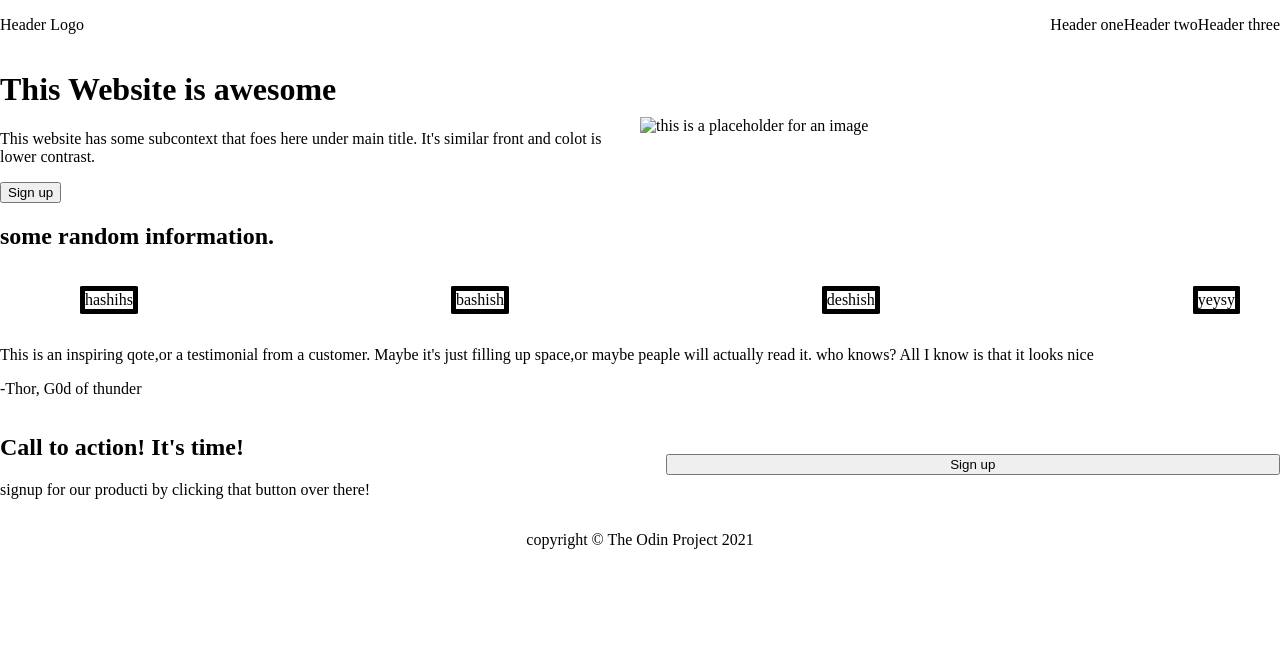
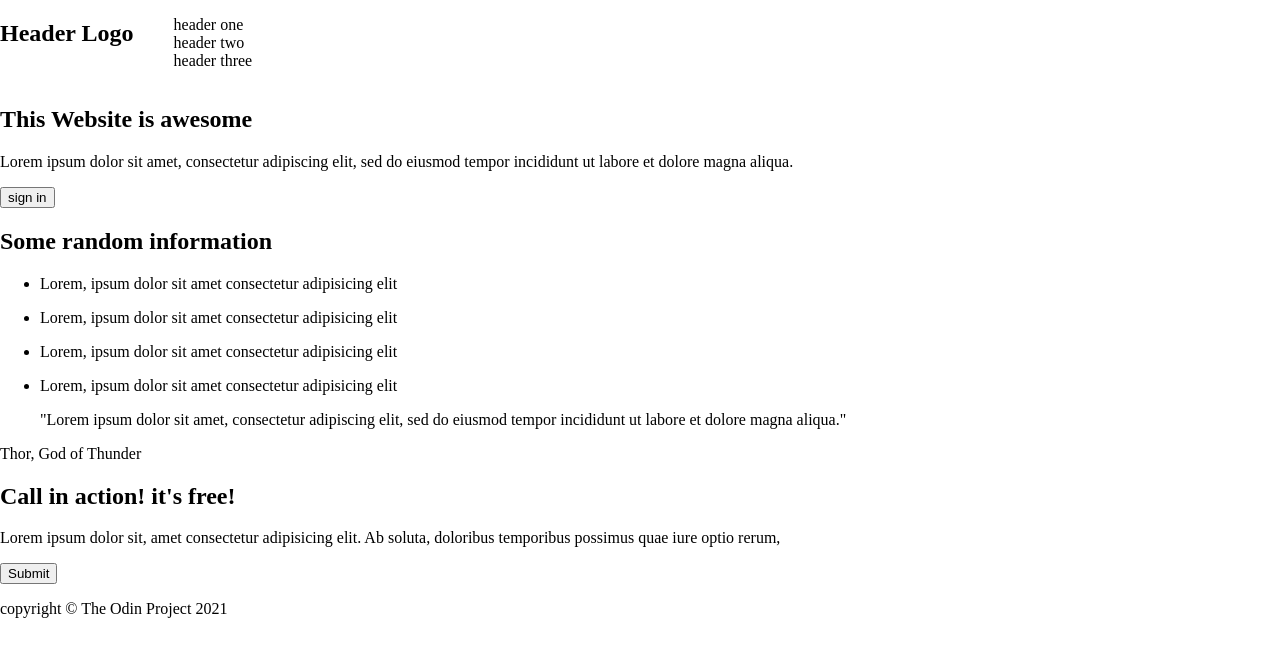
Before and after one commit to PixelApprentice/Landing-page, a plain HTML site: page index.html in a window 1280 px wide. Drawn offline with Linux system fonts and the light colour scheme.

Commit message:
refined the css little bit

```diff
--- a/index.html
+++ b/index.html
@@ -8,56 +8,48 @@
 </head>
 <body>
     <header>
-     <nav>
-		<div class="Logo">Header Logo</div>
-		<ul class="lists">
-			<li>Header one</li>
-			<li>Header two</li>
-			<li>Header three</li>
-	 </nav>
-        <main>
-            <div class="hero_main">
-            <h1>This Website is awesome</h1>
-            <p class="hero_second_text">This website has some subcontext that foes here under main title.
-                It's similar front and colot is lower contrast.
-            </p>
-            <button class="button1">Sign up</button>
-            </div>
-          <div class="image_placeholder">
-            <img src="" alt="this is a placeholder for an image">
-          </div>
-        </main>
+        <nav>
+            <h2 class="logo">Header Logo</h2>
+            <ul class="links">
+                <li>header one</li>
+                <li>header two</li>
+                <li>header three</li>
+            </ul>
+        </nav>
     </header>
-    <hero1>
-        <h2 class="info_header">some random information.</h2>
-        <div >
-            <ul class="random_info">
-                <li><figure>hashihs</figure><figcaption></figcaption></li>
-                <li><figure>bashish</figure><figcaption></figcaption></li>
-                <li><figure>deshish</figure><figcaption></figcaption></li>
-                <li><figure>yeysy</figure><figcaption></figcaption></li>
-         </ul>
+    <section class="hero_section">
+        <div class="left_text">
+            <h1 class="head_text">This Website is awesome</h1>
+            <p class="sub_text">Lorem ipsum dolor sit amet, consectetur adipiscing elit, sed do eiusmod tempor incididunt ut labore et dolore magna aliqua.</p>
+            <button class="hero_button">sign in</button>
         </div>
-    </hero1>
+    </section>
 
-    <quote>
-        <p class="quote_text">This is an inspiring qote,or a testimonial from a customer.
-            Maybe it's just filling up space,or maybe peaple will actually read it.
-            who knows? All I know is that it looks nice</p>
-            <p>-Thor, G0d of thunder</p>
-    </quote>
+    <section class="random_info_section">
+        <h2 class="random_text_hero">Some random information</h2>
+        <ul class="figure_class">
+            <li><figure></figure><figcaption>Lorem, ipsum dolor sit amet consectetur adipisicing elit</figcaption></li>
+            <li><figure></figure><figcaption>Lorem, ipsum dolor sit amet consectetur adipisicing elit</figcaption></li>
+            <li><figure></figure><figcaption>Lorem, ipsum dolor sit amet consectetur adipisicing elit</figcaption></li>
+            <li><figure></figure><figcaption>Lorem, ipsum dolor sit amet consectetur adipisicing elit</figcaption></li>
+        </ul>
+    </section>
 
-    <call_to_action class="action">
-        <div class="left_side">
-        <h2>Call to action! It's time!</h2>
-        <p>signup for our producti by clicking that button over there!</p>
-        </div>
-        <Button class="right_side"> Sign up</Button>
-    </call_to_action>
+    <section class="quote_section">
+        <blockquote class="quote_text">"Lorem ipsum dolor sit amet, consectetur adipiscing elit, sed do eiusmod tempor incididunt ut labore et dolore magna aliqua."</blockquote>
+        <p class="author_name">Thor, God of Thunder</p>
+    </section>
+
+    <section class="contact_section">
+        <h2 class="contact_hero_text">Call in action! it's free!</h2>
+        <p class="contact_mini_text">Lorem ipsum dolor sit, amet consectetur adipisicing elit. Ab soluta, doloribus temporibus possimus quae iure optio rerum,</p>
+        <button  class="Call">Submit</button>
+        </form>
+    </section>
 
     <footer>
         <p>copyright &copy; The Odin Project 2021</p>
+    </footer>
 
-    </footer>
-</body>
+    </body>
 </html>
--- a/styles.css
+++ b/styles.css
@@ -4,54 +4,9 @@ html,body{
 }
 nav{
     display: flex;
-    align-items: center;
-    gap: 3%;
-}
-.lists{
-    display: flex;
-    list-style: none;
-    margin-left: auto;
-}
-main{
-    display: flex;
-    align-items: center;
-    justify-content: space-between;
-    gap 20px;
-}
-.hero_main{
-    flex: 1;
-    max-width: 50%;
-}
-.image_placeholder{
-    flex: 1;
-    max-width: 50%;
 
 }
-.random_info{
-    display: flex;
-    align-items: center;
-    justify-content: space-between;
-    gap: 5px;
+.links{
     list-style: none;
-}
-figure{
-    border: black solid 5px;
-    border-radius: 4%;
-}
-.action{
-    display: flex;
-    align-items: center;
-    justify-content: space-between;
-    gap 20px;
-}
-.left_side,.right_side{
-    flex: 1;
-    max-width: 48%;
-}
-footer{
-    display: flex;
-    justify-content: center;
-    align-items: flex-end;
-    margin-top: auto;
 
 }
```
